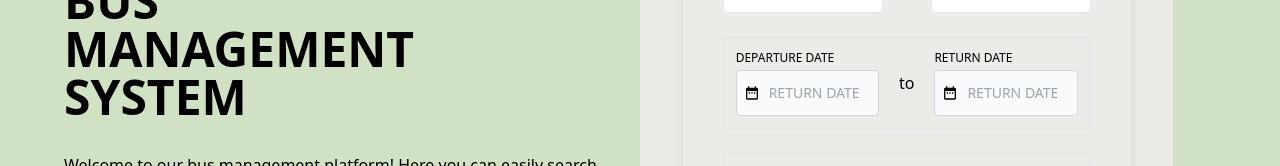
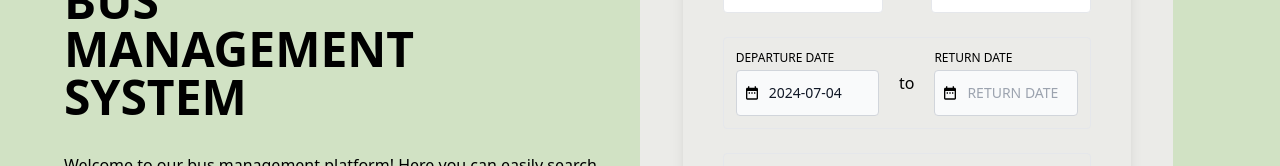
Before and after one commit to dbilic98/booking-bus-ticket-frontend, a React (Create React App) app: page / in a window 1280 px wide. Shown: the part 300-466 px from the top of the page. Built offline with nearby package versions, Linux system fonts and the light colour scheme; a web font is replaced by a local one.

Commit message:
Enhance SearchForm with Redux and improved state management

```diff
--- a/src/components/SearchForm.tsx
+++ b/src/components/SearchForm.tsx
@@ -1,15 +1,53 @@
 import React, { useState } from "react";
+import { useDispatch } from "react-redux";
+import { fetchRoutes } from "../features/routesSlice";
+import { AppDispatch } from "../redux/store";
+import { Place } from "../features/placesSlice";
+import { Routes } from "../features/routesSlice";
+import { format } from "date-fns";
 import PassengerForm from "./PassengerForm";
-import DateRangePickerRoundtrip from "../components/DateRangePickerRoundtrip";
+import DateRangePickerRoundtrip from "./DateRangePickerRoundtrip";
 import DateRangePickerOneWayRoute from "./DateRangePickerOneWay";
-import PlacesSearch from "../components/PlacesSearch";
+import PlacesSearch from "./PlacesSearch";
 
 const SearchForm: React.FC<{
-  currentDate: string;
-  setCurrentDate: (date: string) => void;
+  currentDate: Date;
+  setCurrentDate: (date: Date) => void;
 }> = ({ currentDate, setCurrentDate }) => {
   const [showPassengerForm, setShowPassengerForm] = useState(false);
   const [tripType, setTripType] = useState("roundtrip");
+  const [startPlace, setStartPlace] = useState<Place | null>(null);
+  const [endPlace, setEndPlace] = useState<Place | null>(null);
+  const [startDate, setStartDate] = useState<Date>(currentDate);
+  const [endDate, setEndDate] = useState<Date | null>(null);
+
+  const dispatch: AppDispatch = useDispatch();
+
+  const handleSearch = async (e: React.FormEvent<HTMLFormElement>) => {
+    e.preventDefault();
+
+    if (startPlace && endPlace && startDate) {
+      let searchParams: Routes = {
+        startPlaceId: startPlace.id,
+        endPlaceId: endPlace.id,
+        scheduleDate: format(startDate, "yyyy-MM-dd"),
+      };
+
+      if (tripType === "roundtrip" && endDate) {
+        searchParams.endScheduleDate = format(endDate, "yyyy-MM-dd");
+      }
+
+      dispatch(fetchRoutes(searchParams));
+    }
+  };
+
+  const handlePlaceSelect = (field: "from" | "to", place: Place) => {
+    if (field === "from") {
+      setStartPlace(place);
+    } else {
+      setEndPlace(place);
+    }
+  };
 
   const toggleCounterForm = () => {
     setShowPassengerForm(!showPassengerForm);
@@ -64,14 +102,26 @@ const SearchForm: React.FC<{
         </label>
       </div>
 
-      <form className="space-y-6">
+      <form className="space-y-6" onSubmit={handleSearch}>
         <div className="flex space-x-4">
-          <PlacesSearch />
+          <PlacesSearch placeSelect={handlePlaceSelect} />
         </div>
 
         <div className="w-full p-3 border rounded">
-          {tripType === "roundtrip" && <DateRangePickerRoundtrip />}
-          {tripType === "oneway" && <DateRangePickerOneWayRoute />}
+          {tripType === "roundtrip" && (
+            <DateRangePickerRoundtrip
+              startDate={startDate}
+              setStartDate={setStartDate}
+              endDate={endDate}
+              setEndDate={setEndDate}
+            />
+          )}
+          {tripType === "oneway" && (
+            <DateRangePickerOneWayRoute
+              startDate={startDate}
+              setStartDate={setStartDate}
+            />
+          )}
         </div>
 
         <div className="w-full p-3 border rounded">
```
